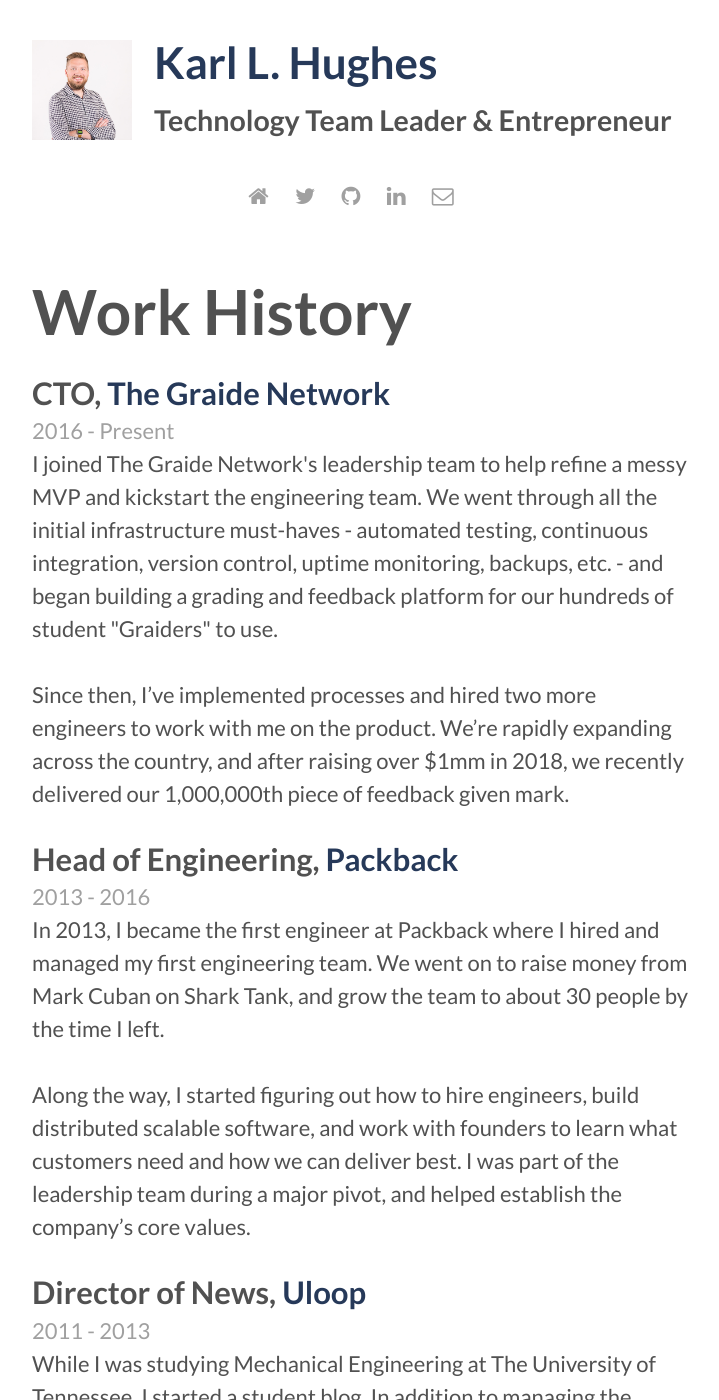
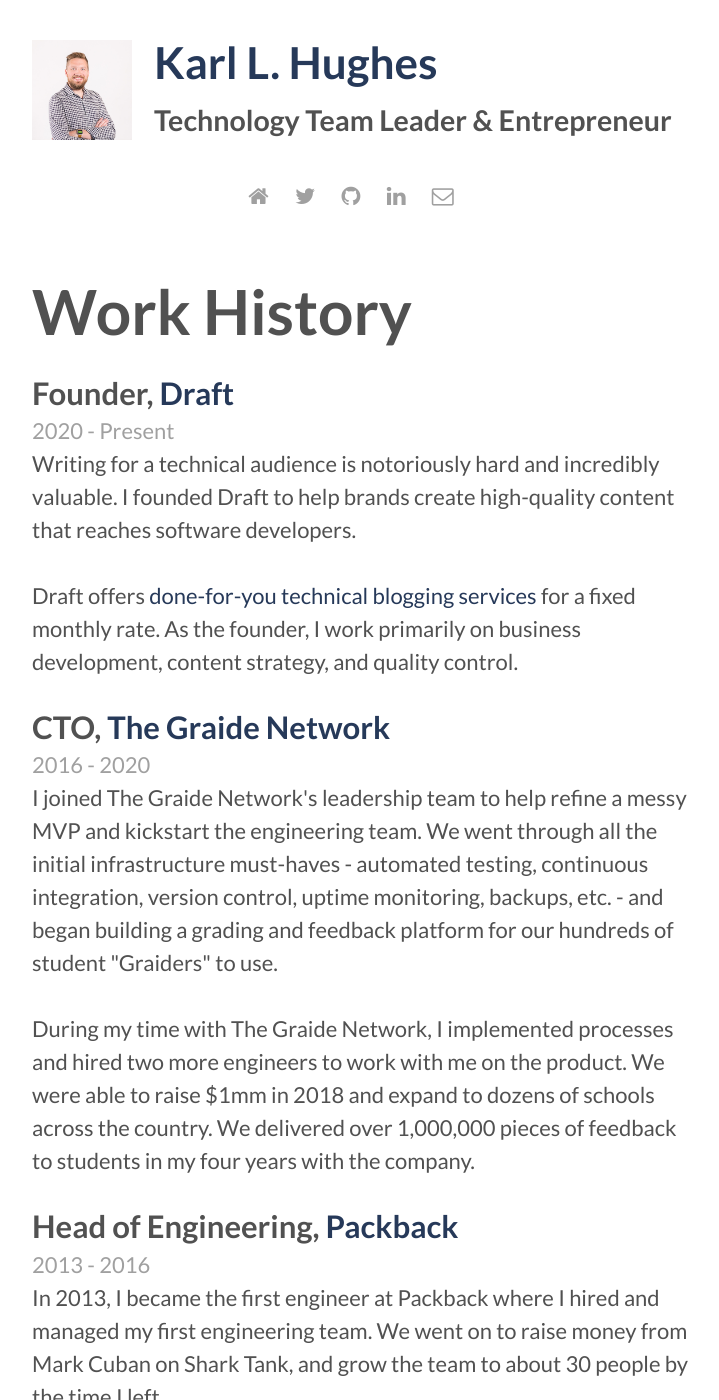
Before and after one commit to karllhughes/personal-blog-5, a Jekyll site: the page built from work.md, in a window 1280 px wide and 1400 px high. Shown: the whole window, without its empty margins (278-997 px from the left). Built offline with Jekyll 4.4.1, drawn with Linux system fonts in a browser that asks for light colours.

Commit message:
Updating work and adding new post

```diff
--- a/work.md
+++ b/work.md
@@ -4,8 +4,19 @@
 permalink: /work/
 ---
 
+### Founder, [Draft](https://draft.dev/)
+<p class="post-meta">2020 - Present</p>
+
+<p class="hug">
+Writing for a technical audience is notoriously hard and incredibly valuable. I founded
+Draft to help brands create high-quality content that reaches software developers.
+</p>
+
+Draft offers [done-for-you technical blogging services](https://draft.dev/) for a fixed monthly rate.
+As the founder, I work primarily on business development, content strategy, and quality control.
+
 ### CTO, [The Graide Network](https://www.thegraidenetwork.com)
-<p class="post-meta">2016 - Present</p>
+<p class="post-meta">2016 - 2020</p>
 
 <p class="hug">
 I joined The Graide Network's leadership team to help refine a messy MVP and kickstart the
@@ -14,9 +25,9 @@
 platform for our hundreds of student "Graiders" to use.
 </p>
 
-Since then, I've implemented processes and hired two more engineers to work with me on the product.
-We're rapidly expanding across the country, and after raising over $1mm in 2018, we recently delivered our
-1,000,000th piece of feedback given mark.
+During my time with The Graide Network, I implemented processes and hired two more engineers to work with me on the product.
+We were able to raise $1mm in 2018 and expand to dozens of schools across the country. We delivered over 1,000,000
+pieces of feedback to students in my four years with the company.
 
 ### Head of Engineering, [Packback](https://www.packback.co/)
 <p class="post-meta">2013 - 2016</p>
```
Also changed, not shown: _includes/about.html (+5 -6 lines), _posts/2020-06-05-farmers-pioneers.markdown (added, +108 -0 lines).
